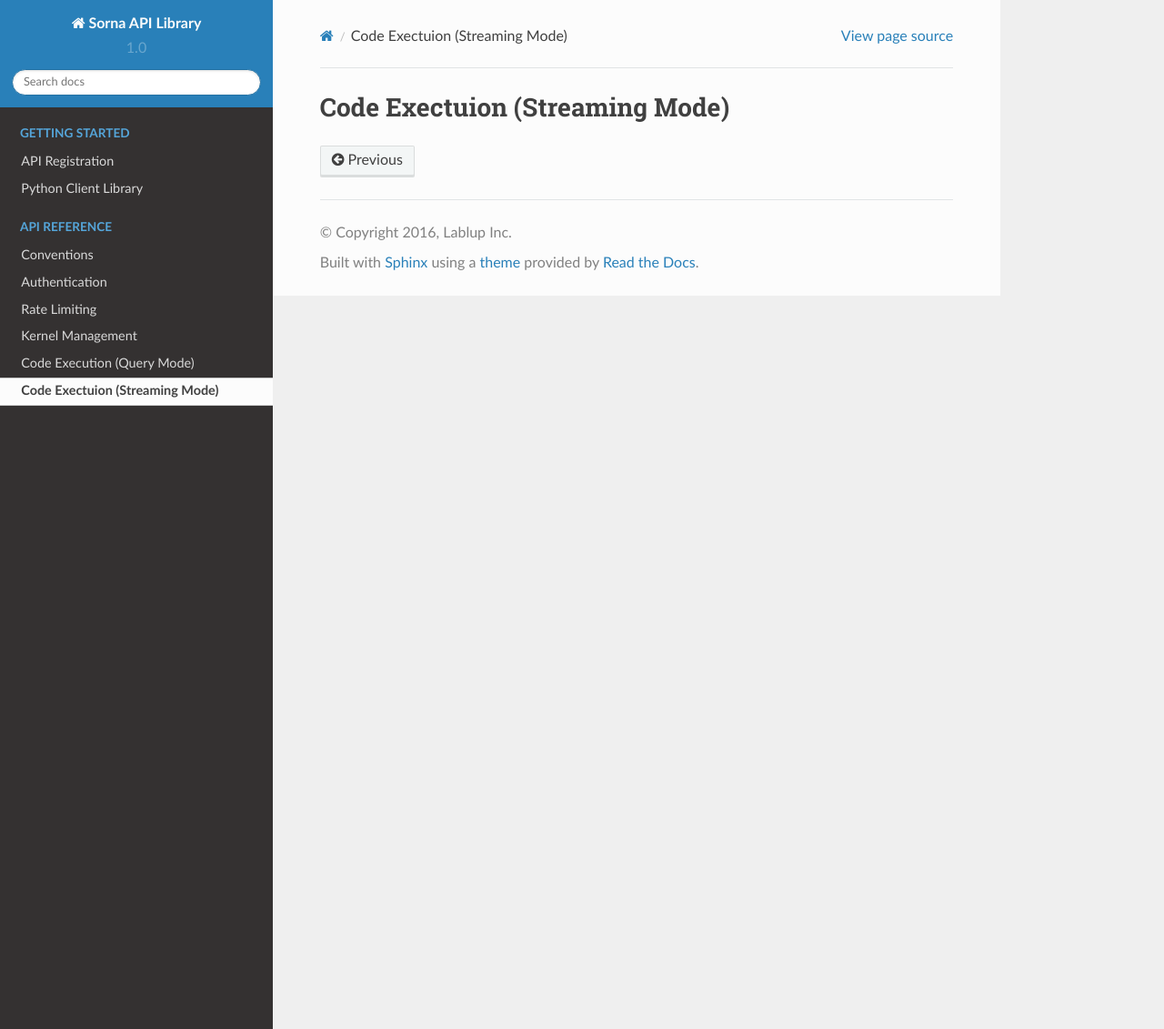
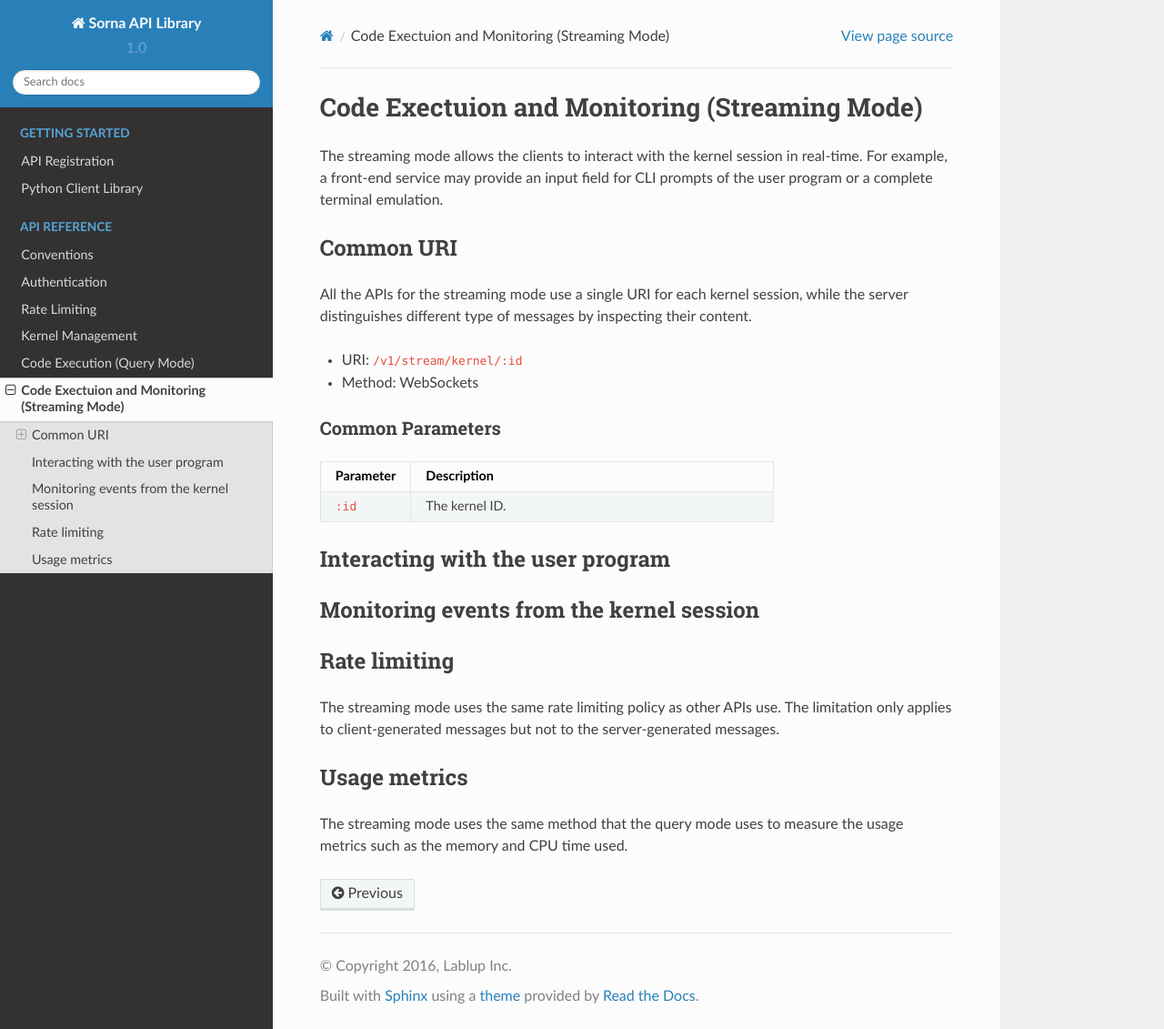
Before and after one commit to lablup/aiotusclient, a Sphinx documentation site: the page built from docs/api/stream.rst, in a window 1280 px wide and 1131 px high. Shown: the whole window at 91% size. Built offline with Sphinx 7.4.7 and the Read the Docs theme 2.0.0, drawn with Linux system fonts in a browser that asks for light colours.

Commit message:
refs #1: Skeleton docs for streaming mode

```diff
--- a/docs/api/kernels.rst
+++ b/docs/api/kernels.rst
@@ -185,6 +185,7 @@ Restarting a kernel session
 
 Restarts a kernel session.
 The idle time of the kernel will be reset, but other properties such as the age and CPU credit will continue to accumulate.
+All global states such as global variables and modules imports are also reset.
 
 Parameters
 """"""""""
--- a/docs/api/stream.rst
+++ b/docs/api/stream.rst
@@ -1,2 +1,47 @@
-Code Exectuion (Streaming Mode)
-===============================
+Code Exectuion and Monitoring (Streaming Mode)
+==============================================
+
+The streaming mode allows the clients to interact with the kernel session in real-time.
+For example, a front-end service may provide an input field for CLI prompts of the user program or a complete terminal emulation.
+
+Common URI
+----------
+
+All the APIs for the streaming mode use a single URI for each kernel session, while the server distinguishes different type of messages by inspecting their content.
+
+* URI: ``/v1/stream/kernel/:id``
+* Method: WebSockets
+
+Common Parameters
+"""""""""""""""""
+
+.. list-table::
+   :widths: 20 80
+   :header-rows: 1
+
+   * - Parameter
+     - Description
+   * - ``:id``
+     - The kernel ID.
+
+Interacting with the user program
+---------------------------------
+
+
+
+
+Monitoring events from the kernel session
+-----------------------------------------
+
+
+
+Rate limiting
+-------------
+
+The streaming mode uses the same rate limiting policy as other APIs use.
+The limitation only applies to client-generated messages but not to the server-generated messages.
+
+Usage metrics
+-------------
+
+The streaming mode uses the same method that the query mode uses to measure the usage metrics such as the memory and CPU time used.
```
Also changed, not shown: other parts of docs/api/kernels.rst (+1 -1 lines).
